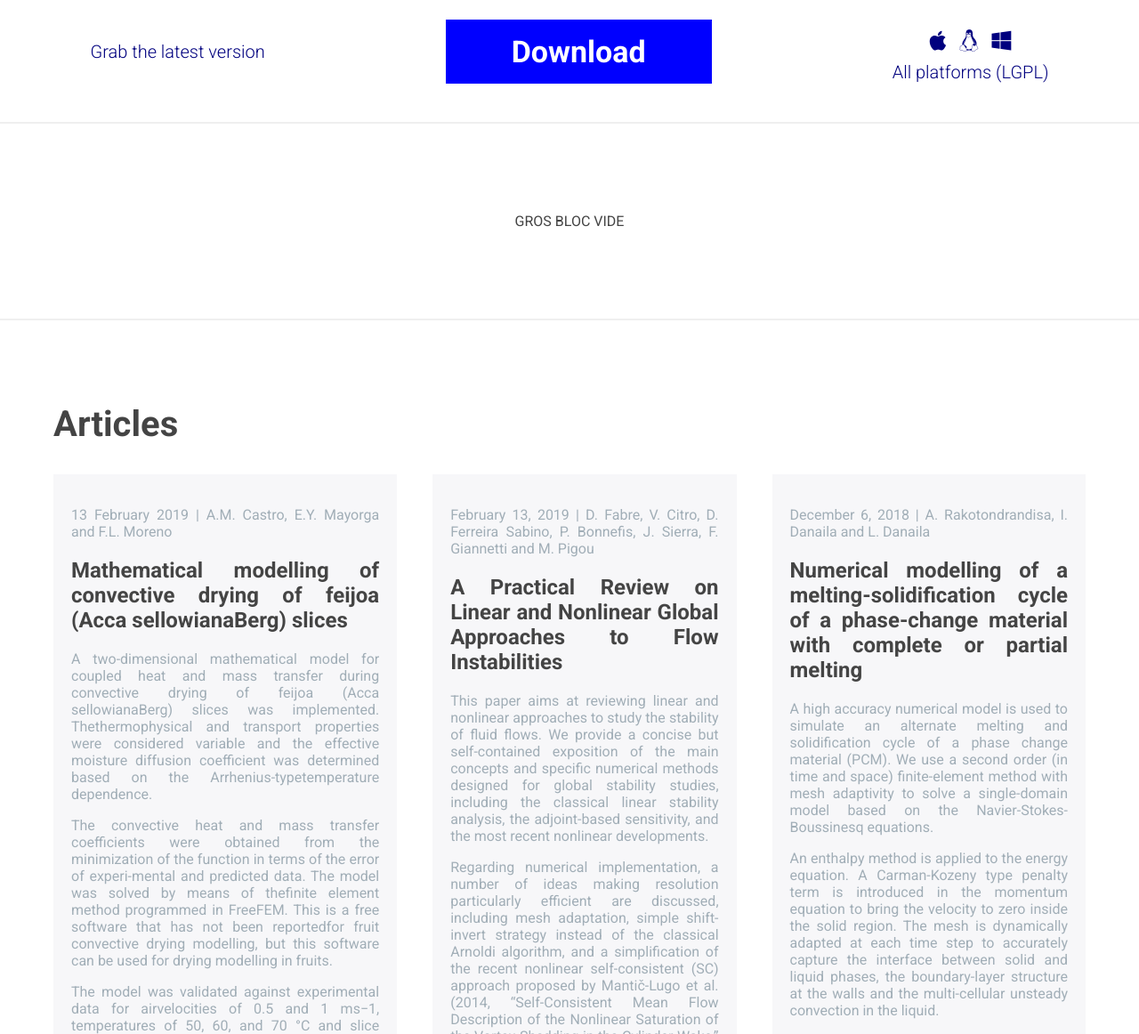
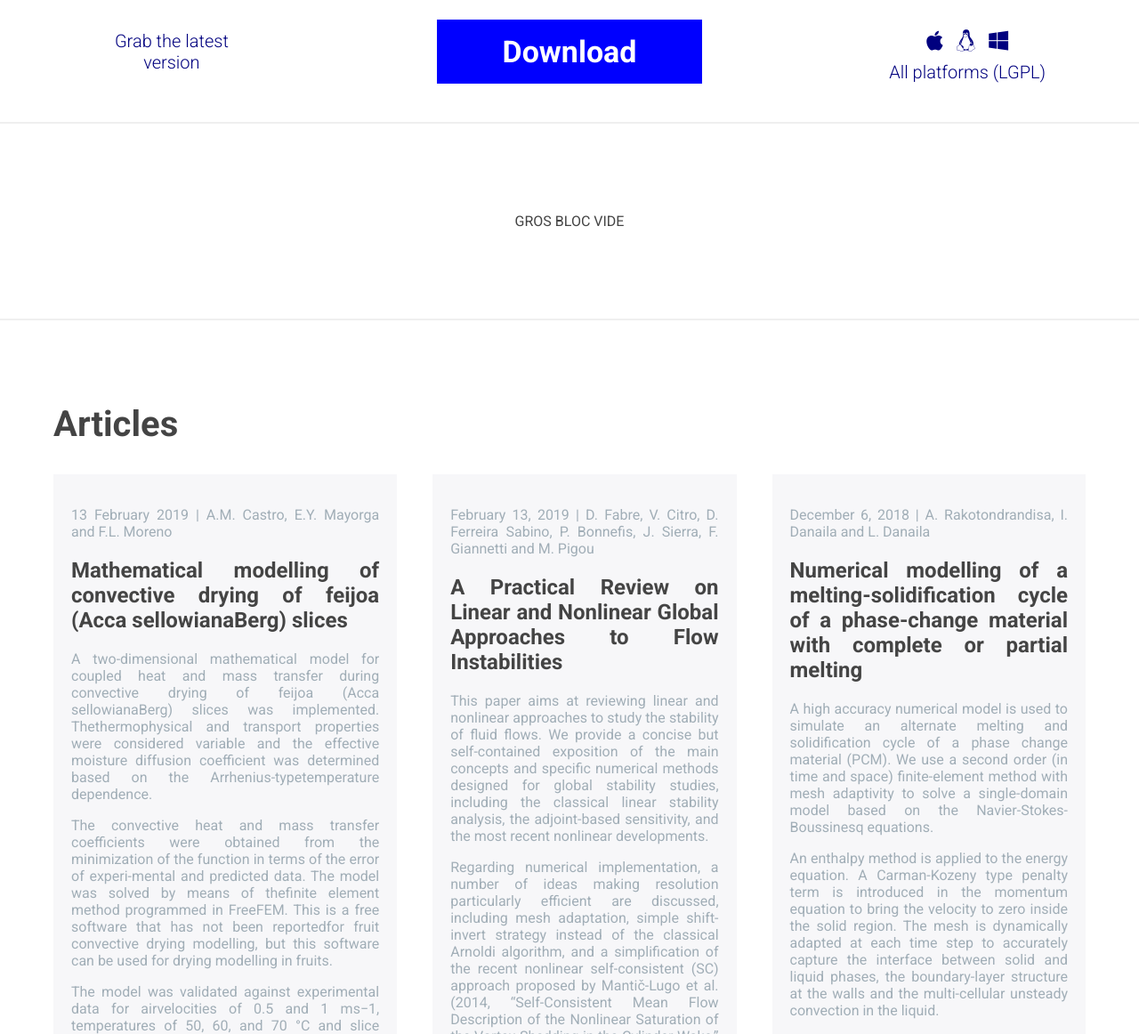
Before and after one commit to FreeFem/FreeFem-website2, a Jekyll site: the page built from index.md, in a window 1280 px wide and 1400 px high, scrolled down 485 px. Shown: the part 238-1400 px from the top of the window at 89% size. Built offline with Jekyll 4.4.1, drawn with Linux system fonts in a browser that asks for light colours; comment, search, counter and statistics services are not loaded.

Commit message:
Update style.css

```diff
--- a/css/style.css
+++ b/css/style.css
@@ -159,6 +159,12 @@
   background-color: #0000FF;
   padding: 1rem 4.625rem;
   font-size: 2.125rem;
+  line-height: 4.625rem;
+}
+
+#platforms, #release {
+    width: 176px;
+    margin: 1rem 0;
 }
 
 #platforms {
```
